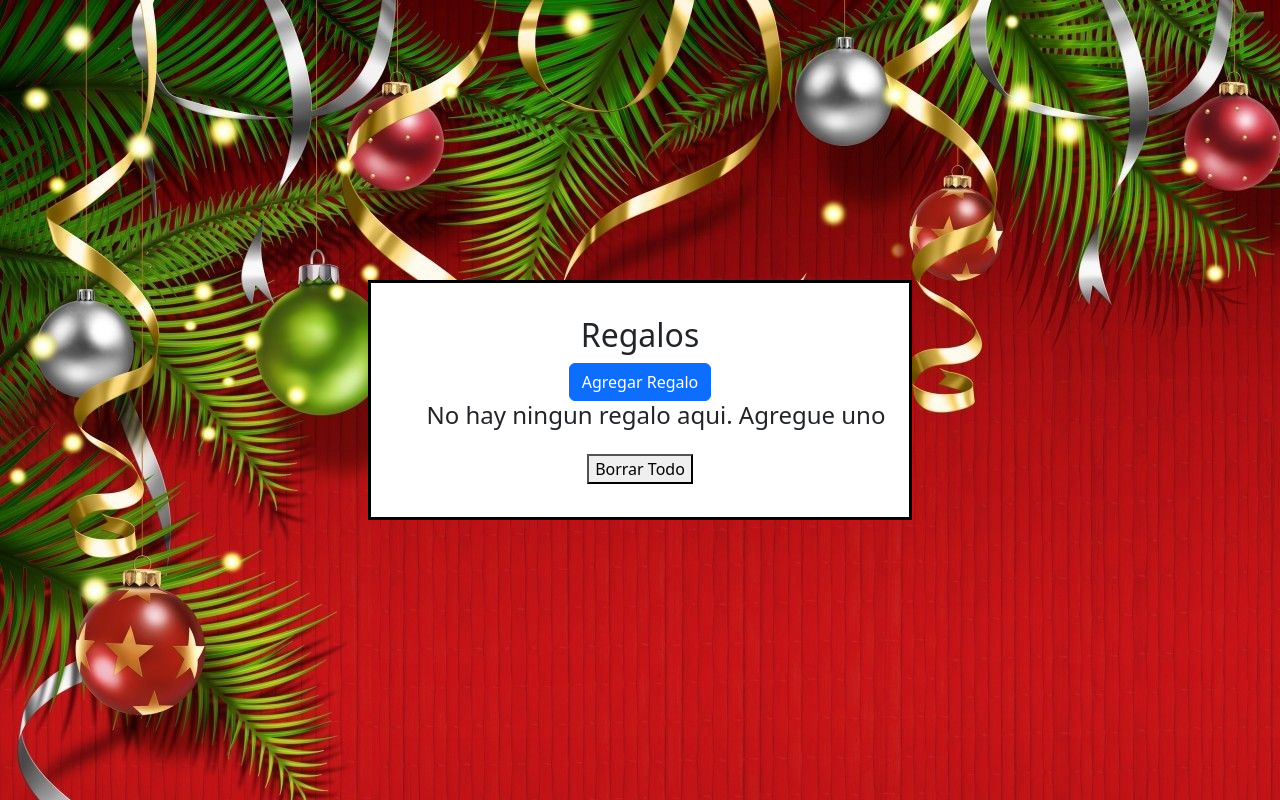
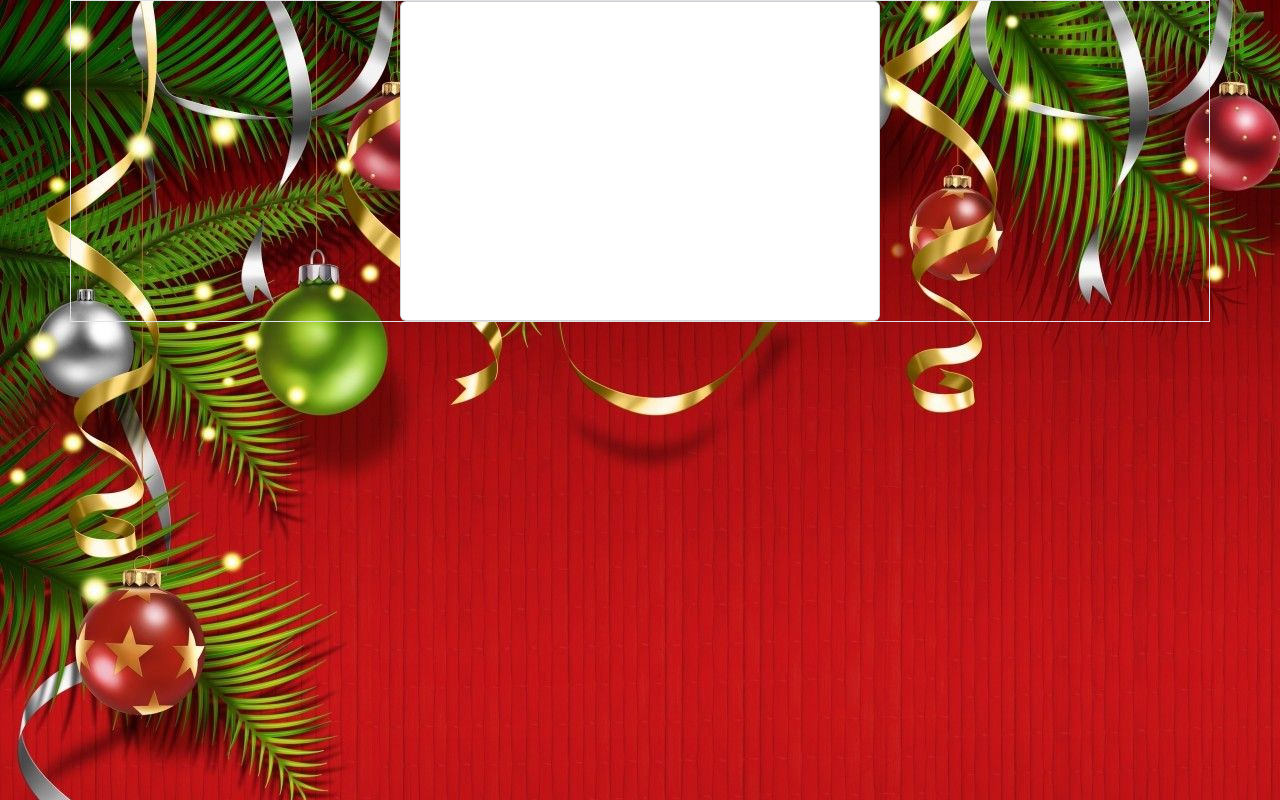
Before and after one commit to HugoRadulovich/adviency, a React (Vite) app: page / in a window 1280 px wide. Built offline with nearby package versions, Linux system fonts and the light colour scheme.

Commit message:
reinicio de proyecto

```diff
--- a/src/AdviencyApp.jsx
+++ b/src/AdviencyApp.jsx
@@ -1,9 +1,3 @@
-
-import React, { useEffect, useReducer } from 'react'
-import { Modal } from './components/Modal'
-import { RegaloAdd } from './components/RegaloAdd'
-import { RegaloList } from './components/RegaloList'
-import { regalosReducer } from './helpers/regalosReducer'
 
 
 
@@ -21,65 +15,23 @@ const initialState = [{
 }
 ]
 
-const init = () => {
-    return JSON.parse(localStorage.getItem('regalos')) || []
-}
 
 export const AdviencyApp = () => {
-
-    const [regalos, dispatch] = useReducer(regalosReducer,initialState,init )
-
-
-    useEffect(() => {
-        localStorage.setItem('regalos',JSON.stringify(regalos))
-    }, [regalos])
-
-
-
-    const handleNewRegalo = (regalo) => {
-        const action = {
-            type: '[REGALO] Add Regalo',
-            payload: regalo,
-        }
-
-        dispatch(action);
-    }
-
-
-    const handleDeleteRegalo = (id) => {
-
-        const action = {
-            type: '[REGALO] Remove Regalo',
-            payload: id,
-        }
-        dispatch(action)
-
-    }
-
-    const handleDeleteTodo = () => {
-        const action = {
-            type: '[REGALO] Remove Total',
-
-        }
-        dispatch(action)
-    }
-
 
 
 
 
     return (
         <>
-            <div className="aa">
-                <div className="container">
-                    <div className="box">
-                        <h2>Regalos</h2>
-                        <Modal handleNewRegalo={handleNewRegalo} regalos={regalos}/>
-                        <RegaloList regalos={regalos} onDelete={handleDeleteRegalo} />
-                        <button onClick={handleDeleteTodo}>Borrar Todo</button>
+
+
+                    <div className="container border d-flex justify-content-center align-items-center">
+                    <div className="card">
+                        <div className="card-body"></div>
                     </div>
-                </div>
-            </div>
+                    </div>
+
+
         </>
     )
 }
--- a/src/components/Modal.jsx
+++ /dev/null
@@ -1,33 +0,0 @@
-
-import React from 'react'
-import { RegaloAdd } from './RegaloAdd'
-
-export const Modal = ({handleNewRegalo, regalos}) => {
-    return (
-        <>
-               {/* Button trigger modal */}
-            <button type="button" className="btn btn-primary" data-bs-toggle="modal" data-bs-target="#exampleModal">
-                Agregar Regalo
-            </button>
-
-                {/* Modal */}
-            <div className="modal fade" id="exampleModal" tabindex="-1" aria-labelledby="exampleModalLabel" aria-hidden="true">
-            <div className="modal-dialog">
-                <div className="modal-content">
-                <div className="modal-header">
-                    <h1 className="modal-title fs-5" id="exampleModalLabel">Modal title</h1>
-                    <button type="button" className="btn-close" data-bs-dismiss="modal" aria-label="Close"></button>
-                </div>
-                <div className="modal-body">
-                <RegaloAdd onNewRegalo = {handleNewRegalo} regalos={regalos}/>
-                </div>
-                <div className="modal-footer">
-                    <button type="button" className="btn btn-secondary" data-bs-dismiss="modal">Close</button>
-                    <button type="button" className="btn btn-primary">Save changes</button>
-                </div>
-                </div>
-            </div>
-            </div>
-        </>
-    )
-}
--- a/src/components/RegaloAdd.jsx
+++ /dev/null
@@ -1,89 +0,0 @@
-import { useForm } from "../hooks/useForm";
-
-
-
-export const RegaloAdd = ({onNewRegalo, regalos}) => {
-
-    const {descriptionName,descriptionImg,descriptionCantidad,description,onIpuntChange,onResetForm} = useForm({
-        description:'',
-        descriptionName: '',
-        descriptionCantidad: '',
-        descriptionImg: '',
-
-    });
-    const onFormSubmit = (event) => {
-
-        event.preventDefault();
-
-        if(description.length <= 1) return;
-        console.log(descriptionCantidad)
-
-        let regalo = regalos.filter(regalo => regalo.description === description);
-        if (regalo.length >= 1) {
-            alert('El regalo ya se encuentra dentro de la lista')
-            return
-        }
-
-
-        const newRegalo = {
-            id: new Date().getTime(),
-            description: description,
-            img: descriptionImg,
-            cantidad: descriptionCantidad,
-            name: descriptionName,
-            done: false,
-        }
-
-        onNewRegalo(newRegalo);
-        onResetForm();
-    }
-
-
-
-    return (
-
-
-
-
-
-        <form onSubmit={onFormSubmit}>
-                            <input
-                                type='text'
-                                className="inputDescription"
-                                placeholder='Ingrese regalo'
-                                name='description'
-                                value={description}
-                                onChange={onIpuntChange}
-                            />
-
-                            <input
-                            type='text'
-                            className='inputImg'
-                            placeholder='http://image..'
-                            name='descriptionImg'
-                            value={descriptionImg}
-                            onChange={onIpuntChange}
-                            />
-
-
-                            <input
-                            type='number'
-                            name='descriptionCantidad'
-                            value={descriptionCantidad}
-                            onChange={onIpuntChange}
-                            className="inputNumber"
-                            min= '0'
-                            max= '100'
-                            />
-                             <input
-                                type='text'
-                                className="descriptionName"
-                                placeholder='Ingrese nombre'
-                                name='descriptionName'
-                                value={descriptionName}
-                                onChange={onIpuntChange}
-                            />
-                            <button>Agregar</button>
-                        </form>
-    )
-}
--- a/src/components/RegaloList.jsx
+++ /dev/null
@@ -1,30 +0,0 @@
-
-
-
-export const RegaloList = ({regalos, onDelete, onEdit}) => {
-    return (
-
-        <>
-
-            <ul>
-
-                {  regalos.length !== 0
-
-                    ? regalos.map(regalo =>
-                        <li key={regalo.id}>
-                            <img src={regalo.img} alt="" className="imgRegalo" />
-                            {regalo.description} x{regalo.cantidad}
-                            {regalo.name}
-                        <button >E</button>
-                        <button className="but" onClick={() => onDelete(regalo.id)}>X</button>
-                        </li>
-
-
-
-                    )
-                : <h4>No hay ningun regalo aqui. Agregue uno</h4>
-                }
-            </ul>
-        </>
-    )
-}
--- a/src/helpers/regalosReducer.js
+++ /dev/null
@@ -1,26 +0,0 @@
-
-
-
-
-export const regalosReducer = (initialState = [], action) => {
-
-    switch (action.type) {
-        case '[REGALO] Add Regalo':
-            return [
-                ...initialState,action.payload,
-            ]
-
-        case '[REGALO] Remove Regalo':
-            return initialState.filter(regalo => regalo.id !== action.payload)
-
-
-
-        case '[REGALO] Remove Total':
-            return [];
-
-
-
-        default:
-            return initialState;
-    }
-}
--- a/src/styles.css
+++ b/src/styles.css
@@ -1,48 +1,11 @@
+
 body{
-   background-image: url(./assets/fondo_navidad.jpg);
+    background-image: url(./assets/fondo_navidad.jpg)
 }
 
-.aa{
-   display: flex;
-   justify-content: center;
+.card{
+    width: 30rem;
+    height: 20rem;
+    margin: auto;
 
 }
-
-.container{
-
-   display: flex;
-   width: 50rem;
-   height: 50rem;
-   justify-content: center;
-   align-items: center;
-
-}
-
-.box{
-   display: flex;
-   flex-direction: column;
-   justify-content: center;
-   align-items: center;
-   background-color: white;
-   border: 3px solid black;
-   width: 70%;
-   height: 30%;
-   margin: 2px;
-   padding: 5px;
-}
-
-
-.but{
-   margin: 5px;
-}
-
-.inputNumber{
-   width: 25px;
-   margin: 2px;
-}
-
-.imgRegalo{
-   width: 40px;
-   height: 40px;
-   margin: 5px;
-}
```
